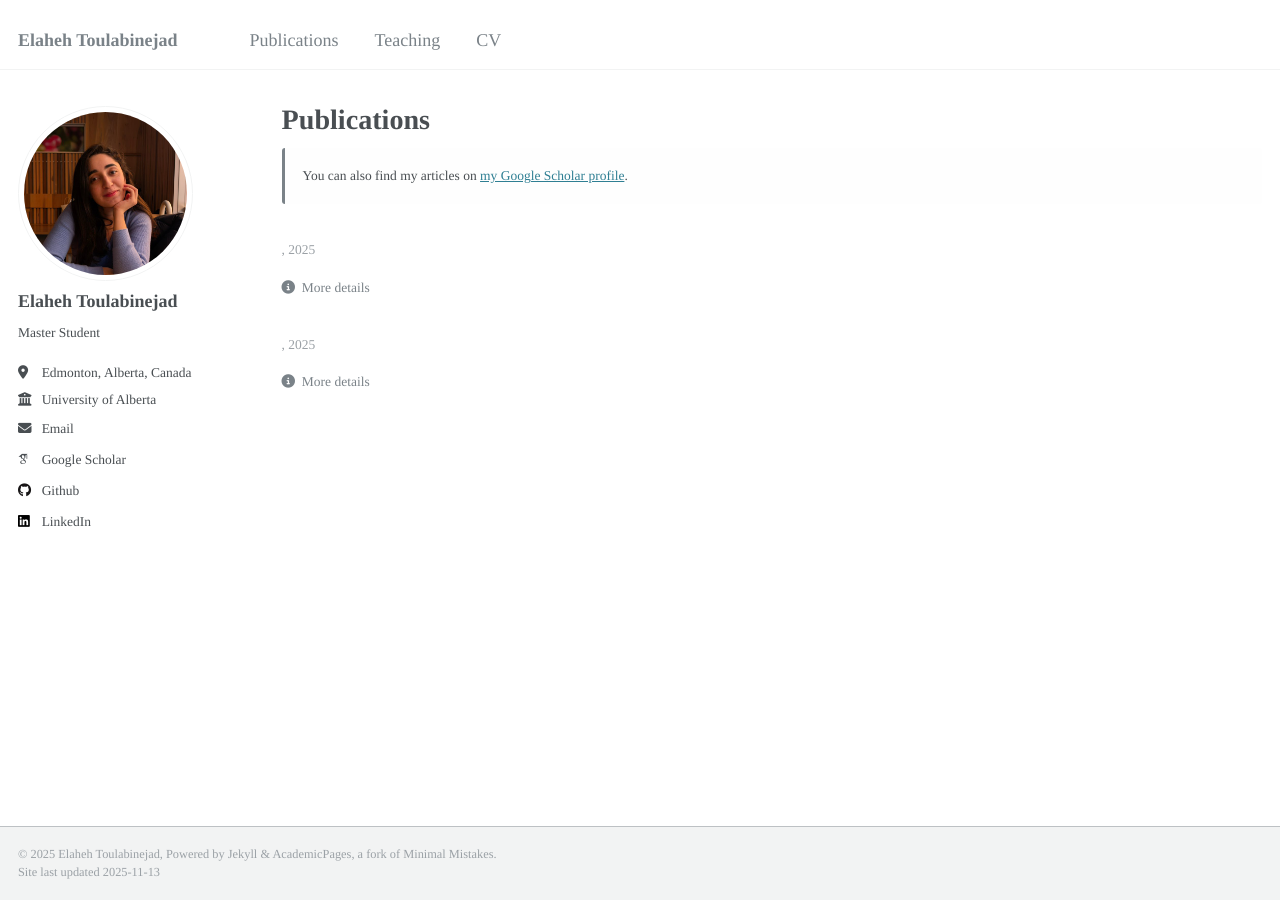
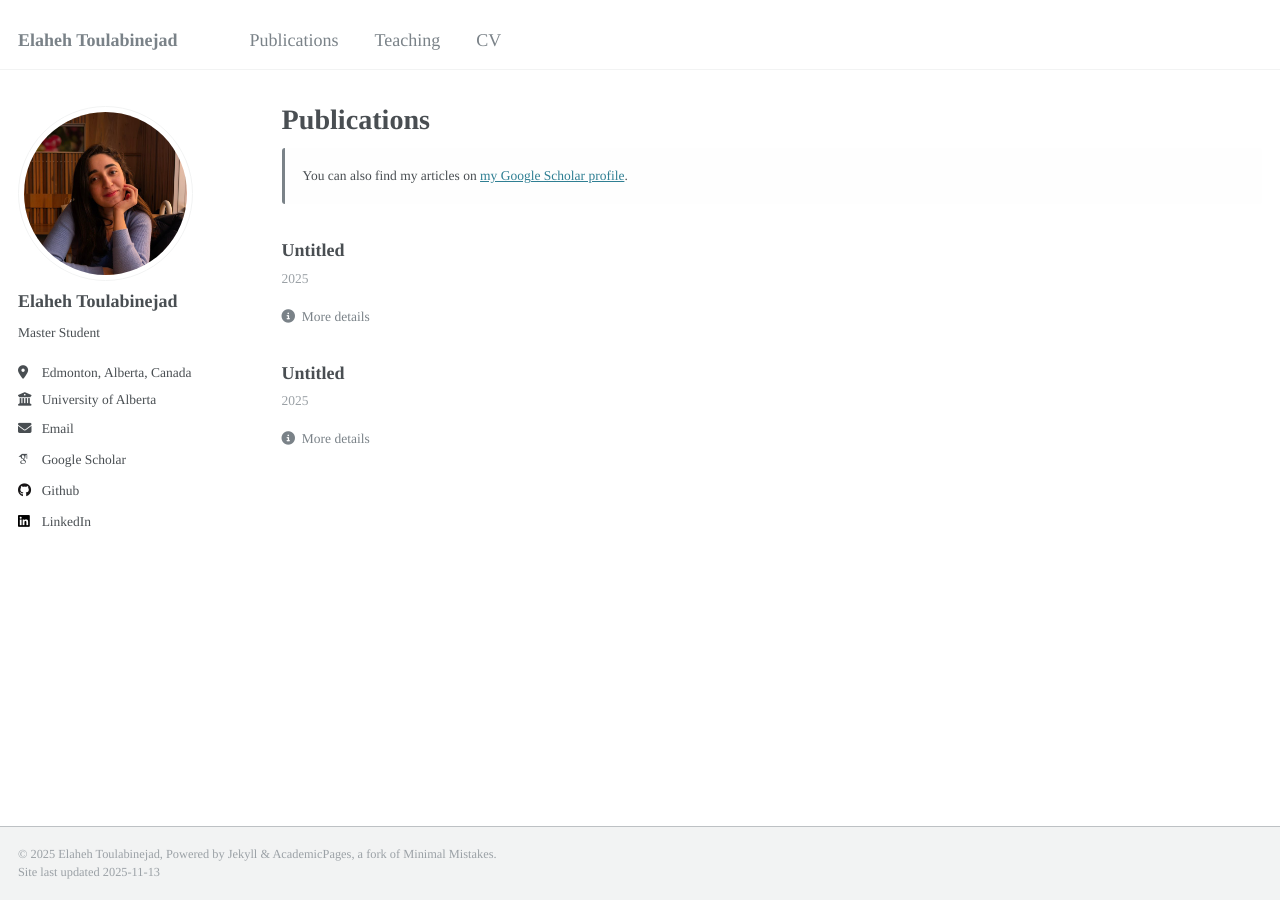
Before and after one commit to ellietoulabi/ellietoulabi.github.io, a Jekyll site: the page built from _pages/publications.html, in a window 1280 px wide. Built offline with Jekyll 4.4.1, drawn with Linux system fonts in a browser that asks for light colours; some web fonts are replaced.

Commit message:
paper details

```diff
--- a/_includes/archive-single.html
+++ b/_includes/archive-single.html
@@ -6,10 +6,14 @@
   {% assign teaser = site.teaser %}
 {% endif %}
 
+{% if post.title %}
   {% if post.id %}
     {% assign title = post.title | markdownify | remove: "<p>" | remove: "</p>" %}
   {% else %}
     {% assign title = post.title %}
+  {% endif %}
+{% else %}
+  {% assign title = "Untitled" %}
 {% endif %}
 
 <div class="{{ include.type | default: "list" }}__item">
@@ -26,11 +30,15 @@
       </div>
     {% endif %}
 
-    {% if post.collection == 'publications' %}
+    {% if post.collection == 'publications' or post.venue or post.paperurl %}
+      {% if title and title != "" %}
         <h3 class="archive__item-title" itemprop="headline">{{ title }}</h3>
+      {% endif %}
+      {% if post.venue or post.date %}
         <p class="archive__item-meta">
-        <i>{{ post.venue }}</i>, {{ post.date | default: "1900-01-01" | date: "%Y" }}
+          {% if post.venue and post.venue != "" %}<i>{{ post.venue }}</i>{% endif %}{% if post.venue and post.venue != "" and post.date %}, {% endif %}{% if post.date and post.date != "1900-01-01" %}{{ post.date | date: "%Y" }}{% endif %}
         </p>
+      {% endif %}
       {% if post.citation %}
         <p class="archive__item-citation">{{ post.citation }}</p>
       {% endif %}
```
Lines whose indentation alone changed are shown as unchanged.
